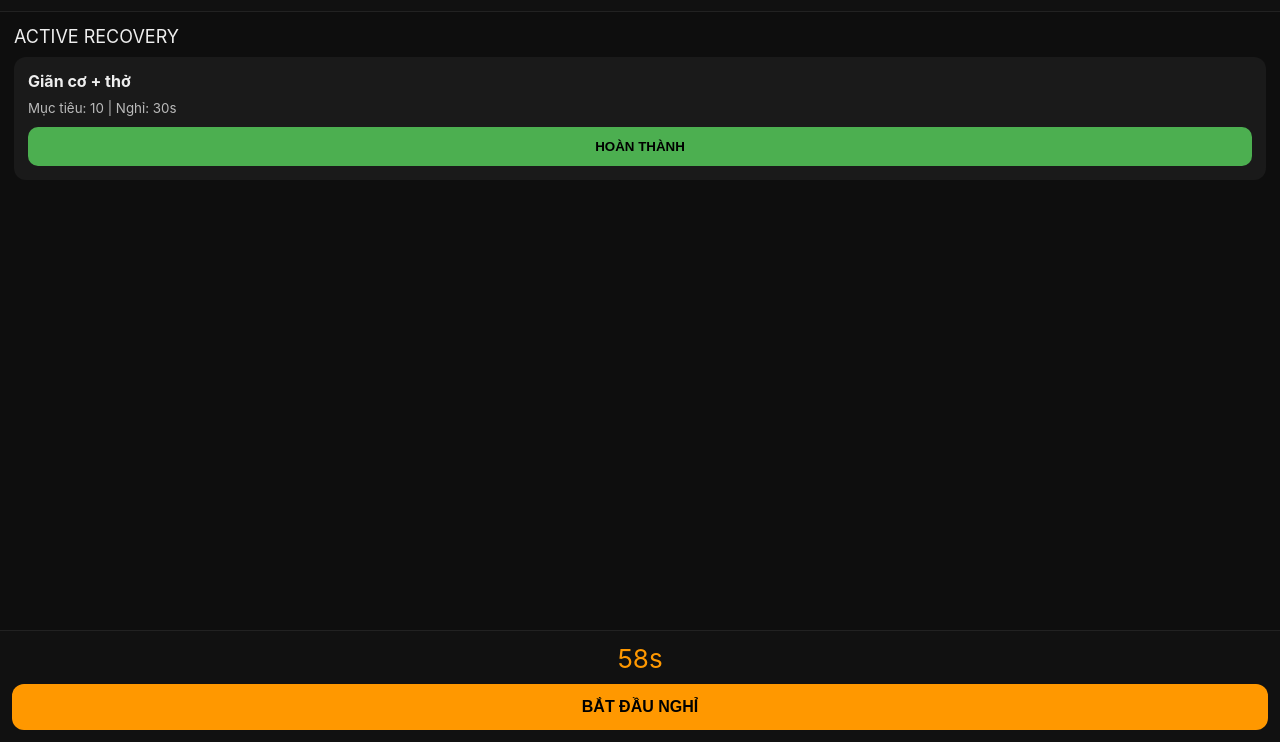
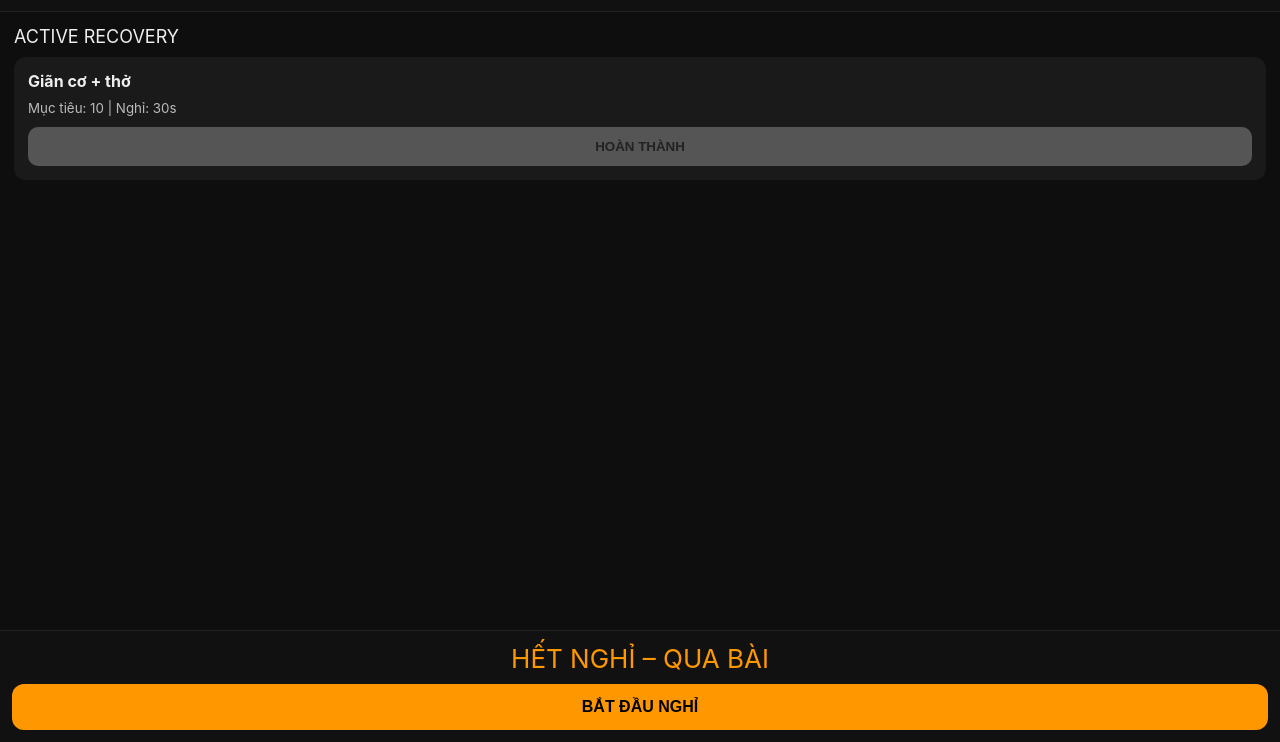
Before and after one commit to dvj1232005-boop/fitness, a plain HTML site: page index.html in a window 1280 px wide. Both pictures are taken after a click on the button "BẮT ĐẦU NGHỈ". Shown: the part 58-800 px from the top of the page. Drawn offline with Linux system fonts and the light colour scheme.

Commit message:
Refactor exercise completion and rest logic

```diff
--- a/index.html
+++ b/index.html
@@ -16,16 +16,24 @@ header p{margin:4px 0 0;font-size:13px;color:#aaa}
 main{padding:14px 14px 120px}
 .session{font-size:18px;margin-bottom:10px}
 .exercise{background:var(--card);padding:14px;border-radius:12px;margin-bottom:12px}
+.exercise.locked{opacity:0.3}
 .exercise.done{background:var(--done);color:#c8e6c9}
 .exercise h3{margin:0 0 6px;font-size:16px}
 .exercise small{color:#bbb}
-.exercise button{width:100%;margin-top:10px;padding:12px;font-weight:700;
- background:var(--main);border:none;border-radius:10px}
-footer{position:fixed;bottom:0;left:0;right:0;background:#111;
- border-top:1px solid #222;padding:12px}
+.exercise button{
+ width:100%;margin-top:10px;padding:12px;font-weight:700;
+ background:var(--main);border:none;border-radius:10px
+}
+.exercise button:disabled{background:#555;color:#222}
+footer{
+ position:fixed;bottom:0;left:0;right:0;
+ background:#111;border-top:1px solid #222;padding:12px
+}
 #timer{text-align:center;font-size:26px;color:var(--accent)}
-footer button{width:100%;margin-top:10px;padding:14px;font-size:16px;
- font-weight:800;background:var(--accent);border:none;border-radius:12px}
+footer button{
+ width:100%;margin-top:10px;padding:14px;font-size:16px;
+ font-weight:800;background:var(--accent);border:none;border-radius:12px
+}
 </style>
 </head>
 
@@ -46,8 +54,10 @@ footer button{width:100%;margin-top:10px;padding:14px;font-size:16px;
 </footer>
 
 <script>
-// ===== SERVICE WORKER =====
-if("serviceWorker" in navigator){navigator.serviceWorker.register("sw.js");}
+// ===== PWA =====
+if("serviceWorker" in navigator){
+ navigator.serviceWorker.register("sw.js");
+}
 
 // ===== TIME & WEEK =====
 const START_KEY="pt_start";
@@ -101,7 +111,9 @@ const plan={
 const today=now.getDay();
 document.getElementById("session").innerText=plan[today].t;
 
-let currentRest=60;
+let currentIndex=0;
+let currentRest=0;
+let restInterval=null;
 
 // ===== RENDER =====
 plan[today].e.forEach((x,i)=>{
@@ -111,33 +123,55 @@ plan[today].e.forEach((x,i)=>{
   if(x.t==="i") inc=(week-1)*2;
  }
  const reps=x.b+inc;
+
  const d=document.createElement("div");
- d.className="exercise"; d.id="ex"+i;
+ d.className="exercise"+(i!==0?" locked":"");
+ d.id="ex"+i;
  d.innerHTML=`
   <h3>${x.n}</h3>
   <small>Mục tiêu: ${reps} | Nghỉ: ${x.r}s</small>
-  <button onclick="done(${i},${x.r})">HOÀN THÀNH</button>`;
+  <button ${i!==0?"disabled":""}
+   onclick="completeExercise(${i},${x.r})">
+   HOÀN THÀNH
+  </button>`;
  document.getElementById("workout").appendChild(d);
 });
 
-// ===== ACTION =====
-function done(i,r){
+// ===== LOGIC =====
+function completeExercise(i,r){
+ if(i!==currentIndex) return;
  document.getElementById("ex"+i).classList.add("done");
  currentRest=r;
+ startRest();
 }
 
 function startRest(){
+ clearInterval(restInterval);
  let t=currentRest;
  const timer=document.getElementById("timer");
  timer.innerText=t+"s";
- const x=setInterval(()=>{
+
+ restInterval=setInterval(()=>{
   t--; timer.innerText=t+"s";
   if(t<=0){
-   clearInterval(x);
-   timer.innerText="HẾT NGHỈ";
+   clearInterval(restInterval);
+   timer.innerText="HẾT NGHỈ – QUA BÀI";
    navigator.vibrate?.(200);
+   openNext();
   }
  },1000);
+}
+
+function openNext(){
+ const cur=document.getElementById("ex"+currentIndex);
+ cur.querySelector("button").disabled=true;
+
+ currentIndex++;
+ const next=document.getElementById("ex"+currentIndex);
+ if(!next) return;
+
+ next.classList.remove("locked");
+ next.querySelector("button").disabled=false;
 }
 </script>
 </body>
```
